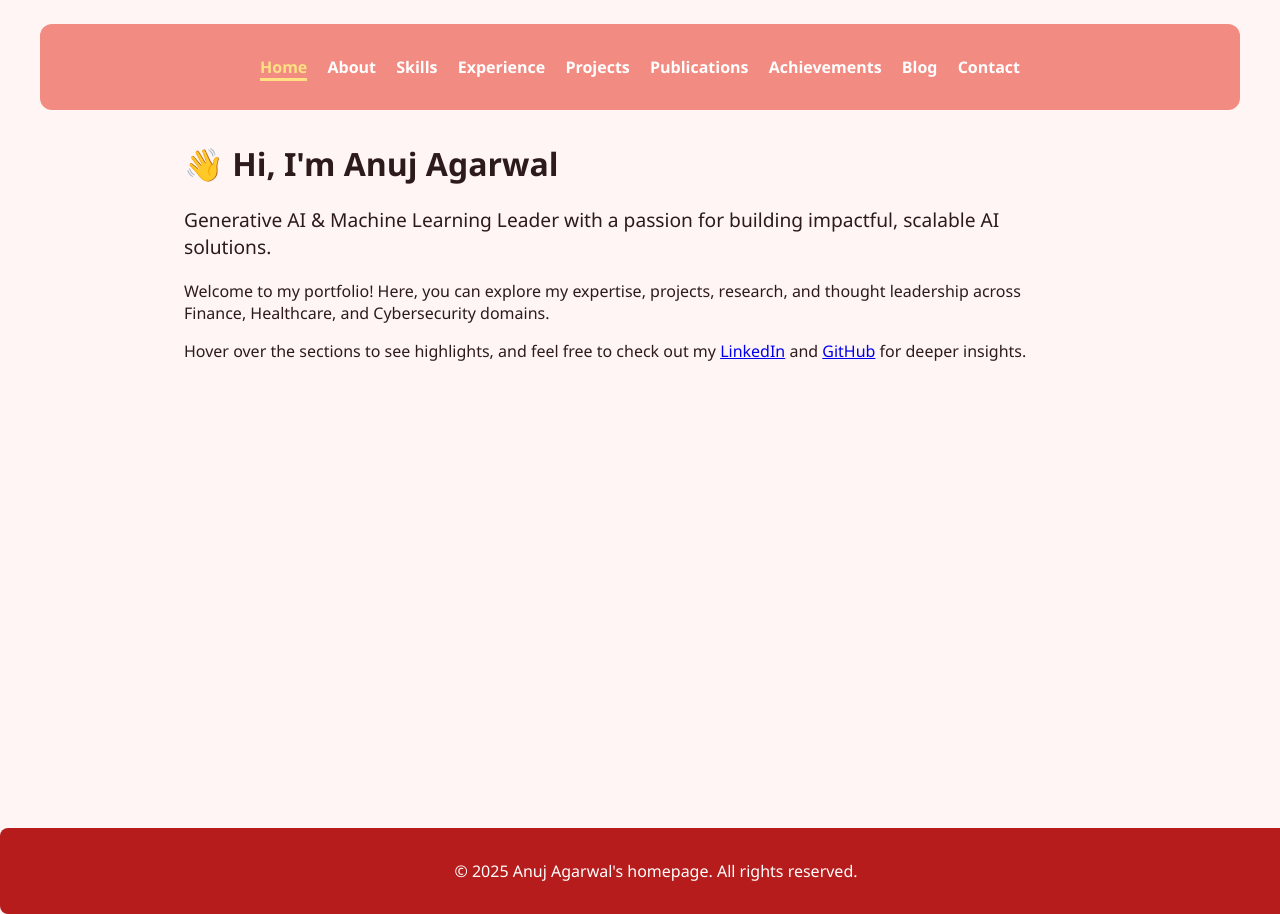
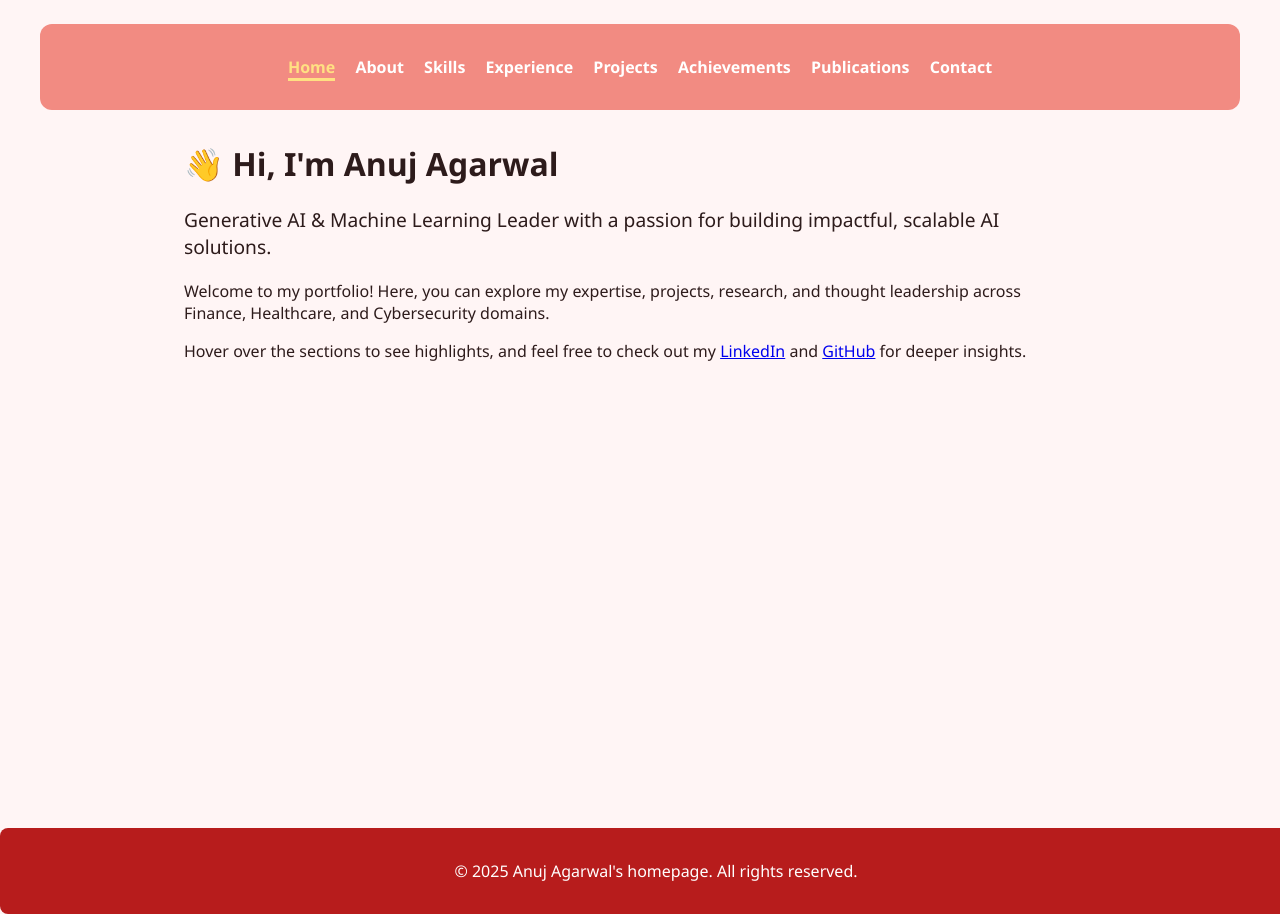
Before and after one commit to anuj-agarwal/anuj-agarwal.github.io, a Jekyll site: the page built from index.md, in a window 1280 px wide. Built offline with Jekyll 4.4.1, drawn with Linux system fonts in a browser that asks for light colours; a script that is not in the unit is left out.

Commit message:
Update default.html

```diff
--- a/_layouts/default.html
+++ b/_layouts/default.html
@@ -19,9 +19,8 @@
         <a href="{{ '/skills/' | relative_url }}" class="{% if page.url == '/skills/' %}active{% endif %}">Skills</a>
         <a href="{{ '/experience/' | relative_url }}" class="{% if page.url == '/experience/' %}active{% endif %}">Experience</a>
         <a href="{{ '/projects/' | relative_url }}" class="{% if page.url == '/projects/' %}active{% endif %}">Projects</a>
+        <a href="{{ '/achievements/' | relative_url }}" class="{% if page.url == '/achievements/' %}active{% endif %}">Achievements</a>
         <a href="{{ '/publications/' | relative_url }}" class="{% if page.url == '/publications/' %}active{% endif %}">Publications</a>
-        <a href="{{ '/achievements/' | relative_url }}" class="{% if page.url == '/achievements/' %}active{% endif %}">Achievements</a>
-        <a href="{{ '/blog/' | relative_url }}" class="{% if page.url == '/blog/' %}active{% endif %}">Blog</a>
         <a href="{{ '/contact/' | relative_url }}" class="{% if page.url == '/contact/' %}active{% endif %}">Contact</a>
       </nav>
     </header>
```
